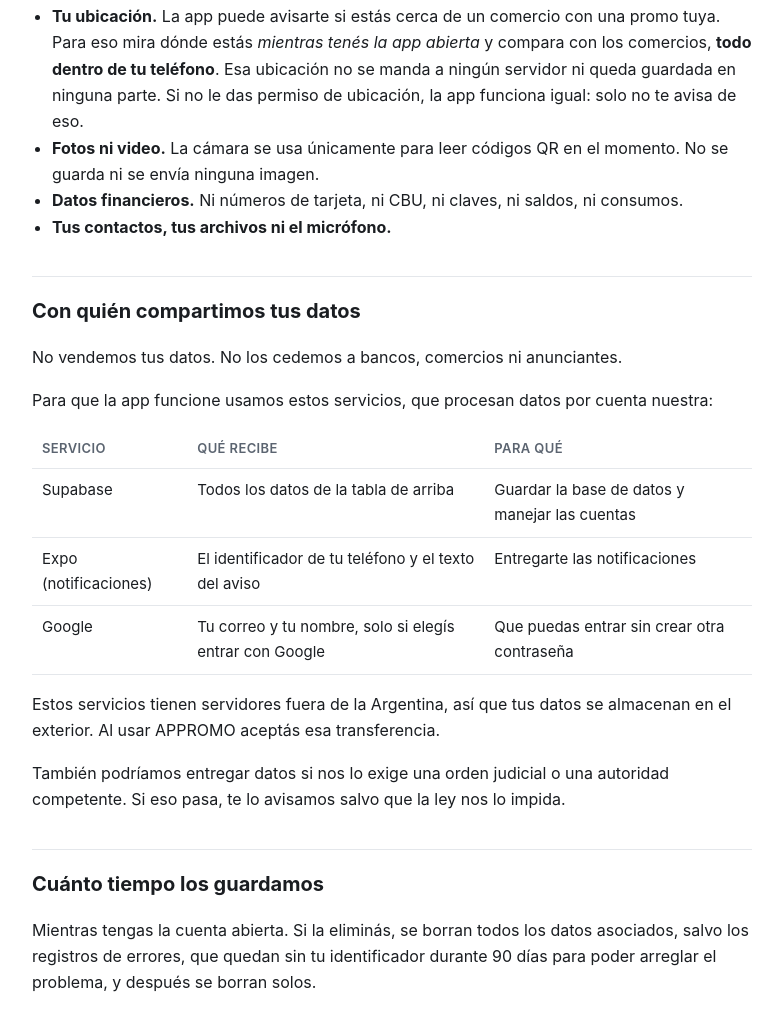
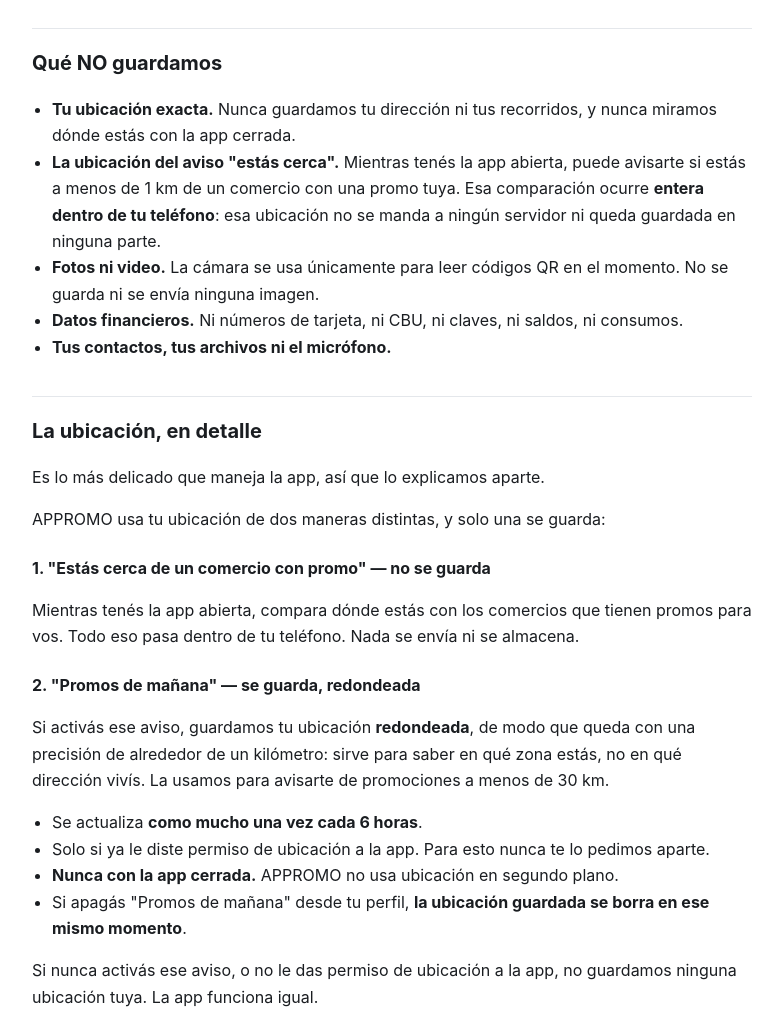
Before and after one commit to creditossinvueltas-collab/appromo-legal, a plain HTML site: page privacidad.html in a window 1280 px wide. Shown: the part 1635-2648 px from the top of the page, without its empty margins (248-1031 px from the left). Drawn offline with Linux system fonts and the light colour scheme.

Commit message:
Corregir lo que dice sobre la ubicacion

```diff
--- a/privacidad.html
+++ b/privacidad.html
@@ -73,6 +73,7 @@
 <tr><td>Si querés recibir avisos, y un identificador de tu teléfono para mandártelos</td><td>Mandarte las notificaciones</td><td>No</td></tr>
 <tr><td>Qué promociones viste, tocaste, guardaste o compartiste</td><td>Saber qué promos sirven y cuáles no, para mejorar lo que mostramos</td><td>No se puede desactivar por separado</td></tr>
 <tr><td>Si preferís el modo claro u oscuro</td><td>Que la app se vea como querés</td><td>No</td></tr>
+<tr><td><strong>Tu ubicación aproximada</strong>, redondeada</td><td>Avisarte de promociones a menos de 30 km, en el aviso "Promos de mañana". Ver el detalle más abajo</td><td>No</td></tr>
 <tr><td>Los errores que se producen en la app</td><td>Arreglarlos. Guardamos el mensaje técnico, en qué pantalla pasó, la versión de la app y el sistema del teléfono</td><td>No se puede desactivar</td></tr>
 </tbody>
 </table>
@@ -82,17 +83,42 @@
 <h2>Qué NO guardamos</h2>
 
 <ul>
-<li><strong>Tu ubicación.</strong> La app puede avisarte si estás cerca de un comercio con
-una promo tuya. Para eso mira dónde estás <em>mientras tenés la app abierta</em> y compara
-con los comercios, <strong>todo dentro de tu teléfono</strong>. Esa ubicación no se manda a
-ningún servidor ni queda guardada en ninguna parte. Si no le das permiso de ubicación, la
-app funciona igual: solo no te avisa de eso.</li>
+<li><strong>Tu ubicación exacta.</strong> Nunca guardamos tu dirección ni tus
+recorridos, y nunca miramos dónde estás con la app cerrada.</li>
+<li><strong>La ubicación del aviso "estás cerca".</strong> Mientras tenés la app abierta,
+puede avisarte si estás a menos de 1 km de un comercio con una promo tuya. Esa comparación
+ocurre <strong>entera dentro de tu teléfono</strong>: esa ubicación no se manda a ningún
+servidor ni queda guardada en ninguna parte.</li>
 <li><strong>Fotos ni video.</strong> La cámara se usa únicamente para leer códigos QR en el
 momento. No se guarda ni se envía ninguna imagen.</li>
 <li><strong>Datos financieros.</strong> Ni números de tarjeta, ni CBU, ni claves, ni saldos,
 ni consumos.</li>
 <li><strong>Tus contactos, tus archivos ni el micrófono.</strong></li>
 </ul>
+
+<h2>La ubicación, en detalle</h2>
+
+<p>Es lo más delicado que maneja la app, así que lo explicamos aparte.</p>
+
+<p>APPROMO usa tu ubicación de dos maneras distintas, y solo una se guarda:</p>
+
+<h3>1. "Estás cerca de un comercio con promo" — no se guarda</h3>
+<p>Mientras tenés la app abierta, compara dónde estás con los comercios que tienen promos
+para vos. Todo eso pasa dentro de tu teléfono. Nada se envía ni se almacena.</p>
+
+<h3>2. "Promos de mañana" — se guarda, redondeada</h3>
+<p>Si activás ese aviso, guardamos tu ubicación <strong>redondeada</strong>, de modo que
+queda con una precisión de alrededor de un kilómetro: sirve para saber en qué zona estás,
+no en qué dirección vivís. La usamos para avisarte de promociones a menos de 30 km.</p>
+<ul>
+<li>Se actualiza <strong>como mucho una vez cada 6 horas</strong>.</li>
+<li>Solo si ya le diste permiso de ubicación a la app. Para esto nunca te lo pedimos aparte.</li>
+<li><strong>Nunca con la app cerrada.</strong> APPROMO no usa ubicación en segundo plano.</li>
+<li>Si apagás "Promos de mañana" desde tu perfil, <strong>la ubicación guardada se borra en
+ese mismo momento</strong>.</li>
+</ul>
+<p>Si nunca activás ese aviso, o no le das permiso de ubicación a la app, no guardamos
+ninguna ubicación tuya. La app funciona igual.</p>
 
 <h2>Con quién compartimos tus datos</h2>
 
```
